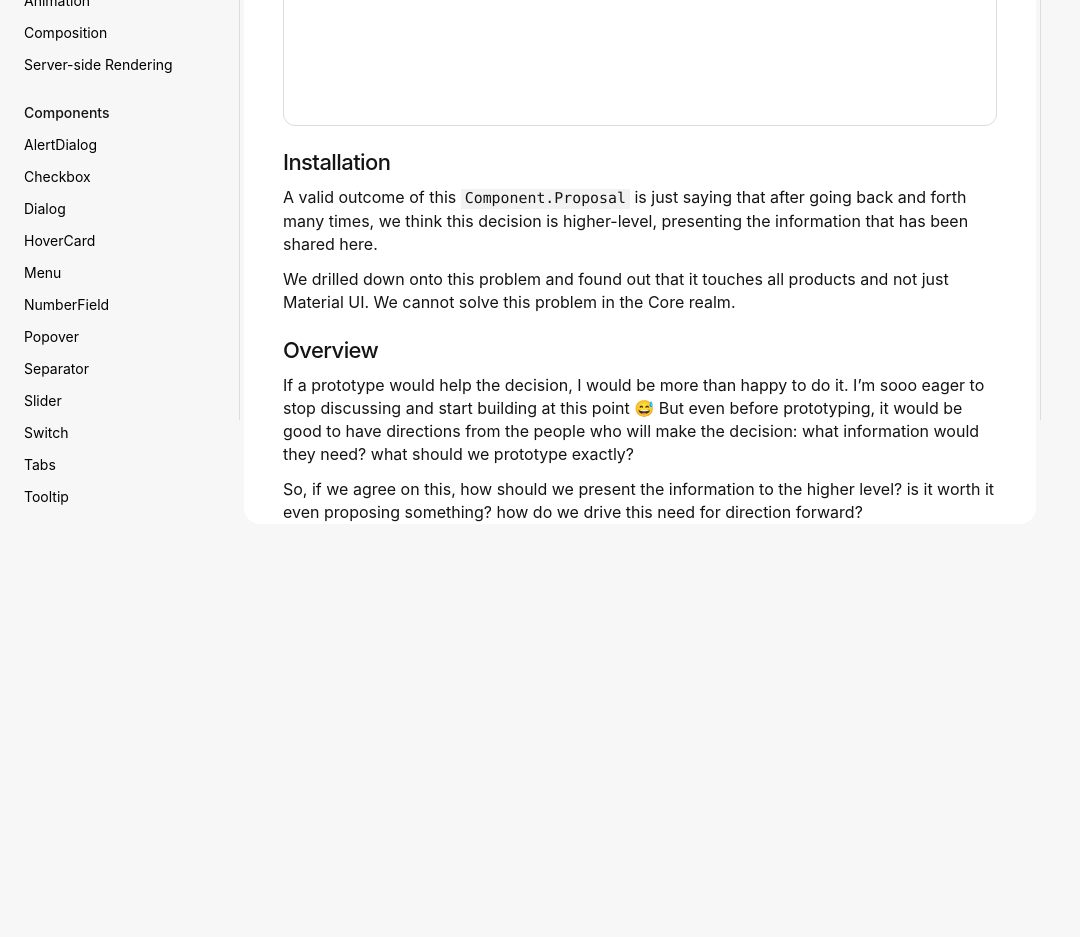
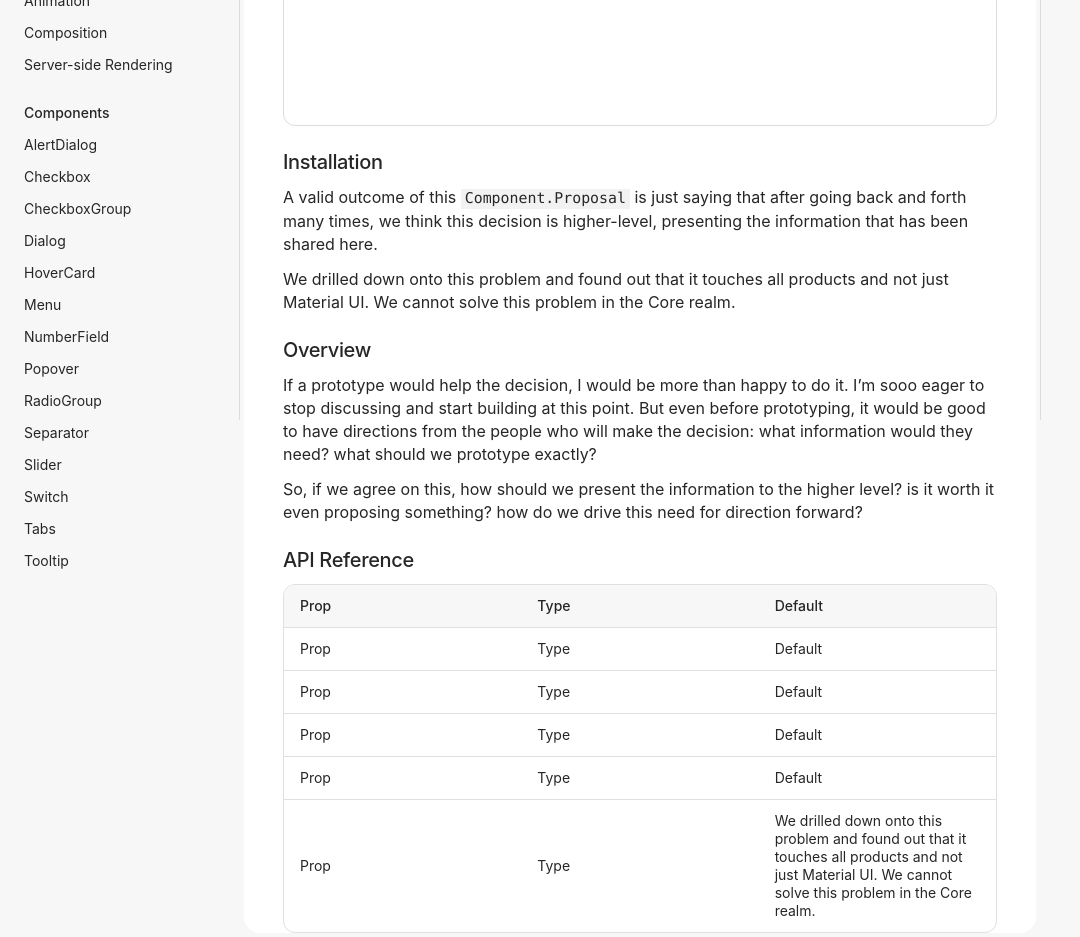
Before and after one commit to colmtuite/base-ui-website, a Next.js app: page / in a window 1280 px wide. Shown: the part 380-1317 px from the top of the page, without its empty margins (0-1080 px from the left). Before the commit the page ends 916 px from the top, so only its background shows below. Built offline with nearby package versions, Linux system fonts and the light colour scheme.

Commit message:
the beginnings of table

```diff
--- a/src/app/css/components/link-block.css
+++ b/src/app/css/components/link-block.css
@@ -15,6 +15,7 @@
   font-family: var(--ff-sans);
   font-size: var(--fs-3);
   cursor: pointer;
+  color: var(--gray-text-2);
 }
 
 @media screen and (hover: hover) {
--- a/src/app/css/components/select.css
+++ b/src/app/css/components/select.css
@@ -19,6 +19,7 @@
       0 4px 8px -2px rgba(0, 0, 0, .05);
   border: 1px solid hsl(0deg 0% 0% / 5%);
   border-radius: 6px;
+  color: var(--gray-text-2);
 }
 .SelectTrigger::before {
   display: block;
--- /dev/null
+++ b/src/app/css/components/table.css
@@ -0,0 +1,47 @@
+.TableRoot {
+  box-sizing: border-box;
+  overflow: hidden;
+  border-radius: 12px;
+  border: 1px solid var(--gray-outline-2);
+  background-clip: padding-box;
+}
+
+.TableTable {
+  all: unset;
+  box-sizing: border-box;
+  display: table;
+  border-collapse: collapse;
+  vertical-align: top;
+  width: 100%;
+  font-family: var(--ff-sans);
+  font-size: var(--fs-3);
+  color: var(--gray-text-2);
+  line-height: 18px;
+  table-layout: fixed;
+}
+.TableHeader,
+.TableRow,
+.TableCell {
+  vertical-align: inherit;
+  box-sizing: border-box;
+}
+.TableRowHeader,
+.TableColumnHeader,
+.TableCell {
+  text-align: start;
+  padding-top: var(--space-3);
+  padding-right: var(--space-4);
+  padding-bottom: var(--space-3);
+  padding-left: var(--space-4);
+  }
+
+.TableRowHeader,
+.TableCell {
+  border-top: 1px solid var(--gray-outline-2);
+  font-weight: var(--fw-1);
+}
+
+.TableColumnHeader {
+  background-color: var(--gray-surface-2);
+  font-weight: var(--fw-2);
+}
--- a/src/app/css/components/text.css
+++ b/src/app/css/components/text.css
@@ -17,7 +17,7 @@
 
 .Text.size-3 {
   font-size: var(--fs-3);
-  line-height: 1;
+  line-height: 18px;
 }
 
 .Text.size-4 {
@@ -36,7 +36,7 @@
   font-size: var(--fs-6);
   line-height: 24px;
   font-weight: 500;
-  letter-spacing: -.026em;
+  letter-spacing: -.018em;
 }
 
 .Text.size-7 {
--- a/src/app/css/components/toggle.css
+++ b/src/app/css/components/toggle.css
@@ -27,6 +27,7 @@
   font-weight: 500;
   border-radius: var(--br-pill);
   font-size: var(--fs-2);
+  color: var(--gray-text-2);
   width: var(--space-9);
   letter-spacing: .18px;
   text-transform: uppercase;
--- a/src/app/css/style.css
+++ b/src/app/css/style.css
@@ -10,6 +10,7 @@
 @import "components/search-button.css";
 @import "components/select.css";
 @import "components/separator.css";
+@import "components/table.css";
 @import "components/text.css";
 @import "components/toggle.css";
 
--- a/src/app/css/theme.css
+++ b/src/app/css/theme.css
@@ -7,7 +7,7 @@
   --gray-outline-1: hsl(0 0% 93%);
   --gray-outline-2: hsl(0 0% 88%);
   --gray-text-1: hsl(0 0% 47%);
-  --gray-text-2: hsl(0 0% 8%);
+  --gray-text-2: hsl(0 0% 15%);
 
   --grayA-surface-2: hsl(0 0% 97% / 86%);
 
@@ -26,7 +26,7 @@
   --fs-3: 14px;
   --fs-4: 16px;
   --fs-5: 18px;
-  --fs-6: 22px;
+  --fs-6: 20px;
   --fs-7: 26px;
   --fs-8: 32px;
   --fs-9: 58px;
--- a/src/app/page.tsx
+++ b/src/app/page.tsx
@@ -68,6 +68,9 @@ export default function Home() {
             Checkbox
           </Link>
           <Link href="/" className="LinkBlock">
+            CheckboxGroup
+          </Link>
+          <Link href="/" className="LinkBlock">
             Dialog
           </Link>
           <Link href="/" className="LinkBlock">
@@ -81,6 +84,9 @@ export default function Home() {
           </Link>
           <Link href="/" className="LinkBlock">
             Popover
+          </Link>
+          <Link href="/" className="LinkBlock">
+            RadioGroup
           </Link>
           <Link href="/" className="LinkBlock">
             Separator
@@ -134,8 +140,8 @@ export default function Home() {
             <p className="Text size-4 mb-3">
               If a prototype would help the decision, I would be more than happy
               to do it. I’m sooo eager to stop discussing and start building at
-              this point 😅 But even before prototyping, it would be good to
-              have directions from the people who will make the decision: what
+              this point. But even before prototyping, it would be good to have
+              directions from the people who will make the decision: what
               information would they need? what should we prototype exactly?
             </p>
             <p className="Text size-4 mb-3">
@@ -143,6 +149,65 @@ export default function Home() {
               the higher level? is it worth it even proposing something? how do
               we drive this need for direction forward?
             </p>
+            <h2 className="Text size-6 mt-6 mb-3">API Reference</h2>
+            <div className="TableRoot">
+              <table className="TableTable">
+                <thead>
+                  <tr className="TableRow">
+                    <th className="TableColumnHeader" scope="col">
+                      Prop
+                    </th>
+                    <th className="TableColumnHeader" scope="col">
+                      Type
+                    </th>
+                    <th className="TableColumnHeader" scope="col">
+                      Default
+                    </th>
+                  </tr>
+                </thead>
+                <tbody>
+                  <tr className="TableRow">
+                    <th className="TableRowHeader" scope="row">
+                      Prop
+                    </th>
+                    <td className="TableCell">Type</td>
+                    <td className="TableCell">Default</td>
+                  </tr>
+                  <tr className="TableRow">
+                    <th className="TableRowHeader" scope="row">
+                      Prop
+                    </th>
+                    <td className="TableCell">Type</td>
+                    <td className="TableCell">Default</td>
+                  </tr>
+                  <tr className="TableRow">
+                    <th className="TableRowHeader" scope="row">
+                      Prop
+                    </th>
+                    <td className="TableCell">Type</td>
+                    <td className="TableCell">Default</td>
+                  </tr>
+                  <tr className="TableRow">
+                    <th className="TableRowHeader" scope="row">
+                      Prop
+                    </th>
+                    <td className="TableCell">Type</td>
+                    <td className="TableCell">Default</td>
+                  </tr>
+                  <tr className="TableRow">
+                    <th className="TableRowHeader" scope="row">
+                      Prop
+                    </th>
+                    <td className="TableCell">Type</td>
+                    <td className="TableCell">
+                      We drilled down onto this problem and found out that it
+                      touches all products and not just Material UI. We cannot
+                      solve this problem in the Core realm.
+                    </td>
+                  </tr>
+                </tbody>
+              </table>
+            </div>
           </div>
         </div>
       </main>
```
